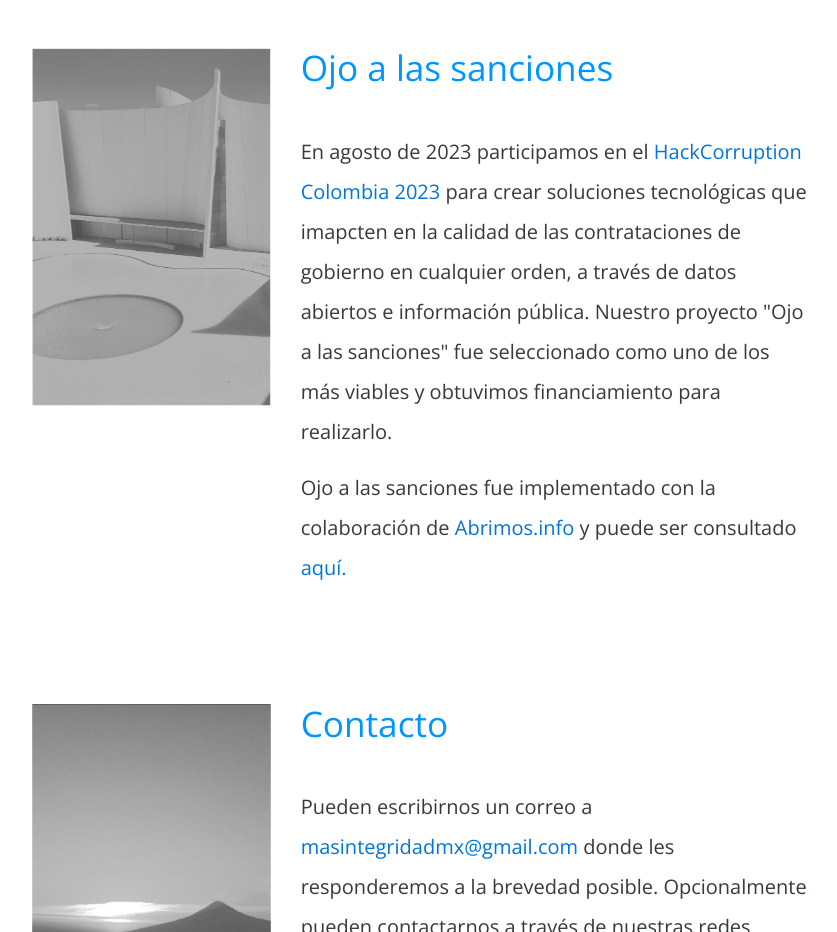
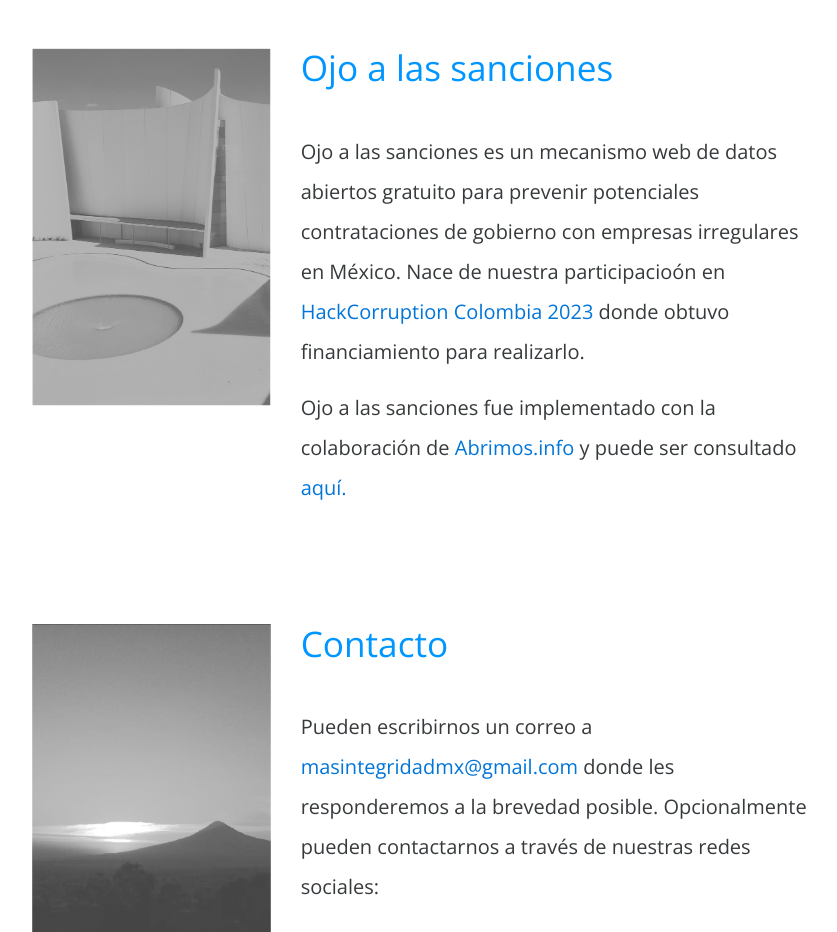
Before and after one commit to dava999/masintegridadmx.github.io, a plain HTML site: page index.html in a window 1280 px wide. Shown: the part 2260-3192 px from the top of the page, without its empty margins (432-1269 px from the left). Drawn offline with nearby package versions, Linux system fonts and the light colour scheme.

Commit message:
Update index.html

```diff
--- a/index.html
+++ b/index.html
@@ -111,7 +111,7 @@ http://www.templatemo.com/tm-501-neaty
                                         <header>
                                             <h2 class="tm-blue-text tm-section-title tm-margin-b-45">Ojo a las sanciones</h2>
                                         </header>
-                                        <p> En agosto de 2023 participamos en el <a href="https://hackcorruption.org/"> HackCorruption Colombia 2023</a> para crear soluciones tecnológicas que imapcten en la calidad de las contrataciones de gobierno en cualquier orden, a través de datos abiertos e información pública. Nuestro proyecto "Ojo a las sanciones" fue seleccionado como uno de los más viables y obtuvimos financiamiento para realizarlo.</p>
+                                        <p> Ojo a las sanciones es un mecanismo web de datos abiertos gratuito para prevenir potenciales contrataciones de gobierno con empresas irregulares en México. Nace de nuestra participacioón en <a href="https://hackcorruption.org/"> HackCorruption Colombia 2023</a> donde obtuvo financiamiento para realizarlo.</p>
                                         <p> Ojo a las sanciones fue implementado con la colaboración de <a href="https://abrimos.info/"> Abrimos.info</a> y puede ser consultado <a href="https://ojosanciones.sociedad.info/"> aquí. </a></p>
                                     </div>
                                     <div class="col-lg-4 col-md-5 col-sm-12 col-xs-12 pull-lg-8 pull-md-7 tm-about-img-container">
```
